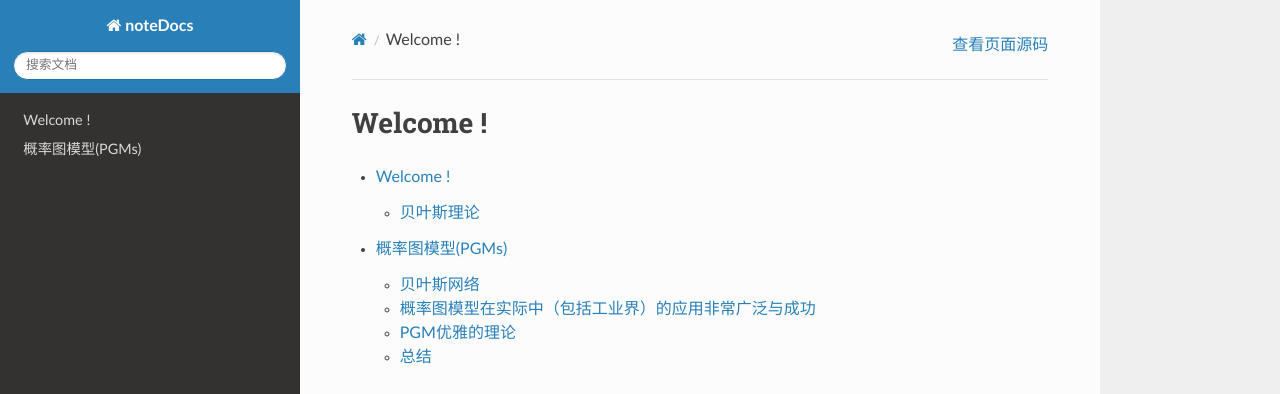
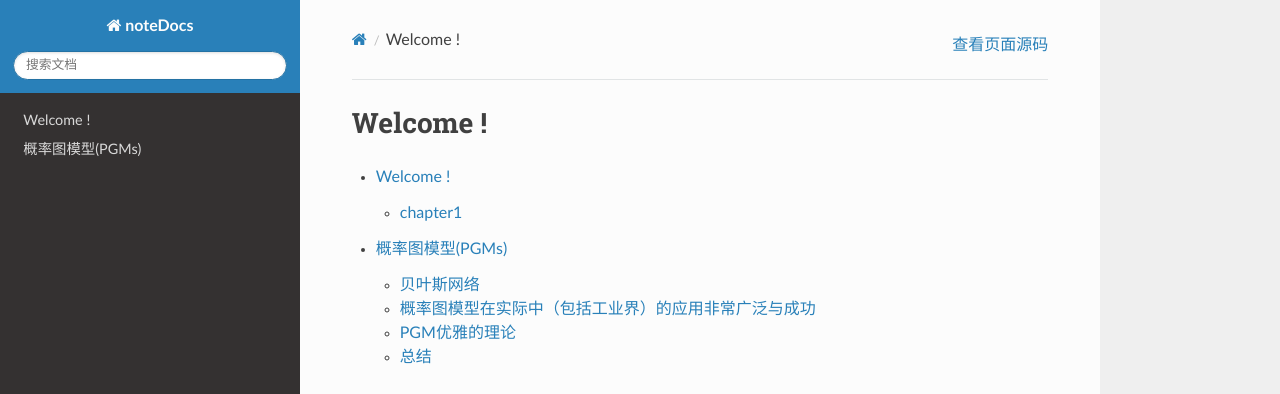
Before and after one commit to wanghan17/noteDocs, a Sphinx documentation site: the page built from source/index.rst, in a window 1280 px wide. Shown: the top 394 px of the page. Built offline with Sphinx 7.4.7 and the Read the Docs theme 2.0.0, drawn with Linux system fonts in a browser that asks for light colours.

Commit message:
local put

```diff
--- a/source/贝叶斯/chapter1.md
+++ b/source/贝叶斯/chapter1.md
@@ -1,4 +1,4 @@
-贝叶斯理论
+chapter1
 =================
 
 
--- a/source/贝叶斯/贝叶斯理论.rst
+++ b/source/贝叶斯/贝叶斯理论.rst
@@ -2,6 +2,6 @@ Welcome !
 ====================================
 
 .. toctree::
-   :maxdepth: 2
+   :maxdepth: 1
 
    chapter1
```
